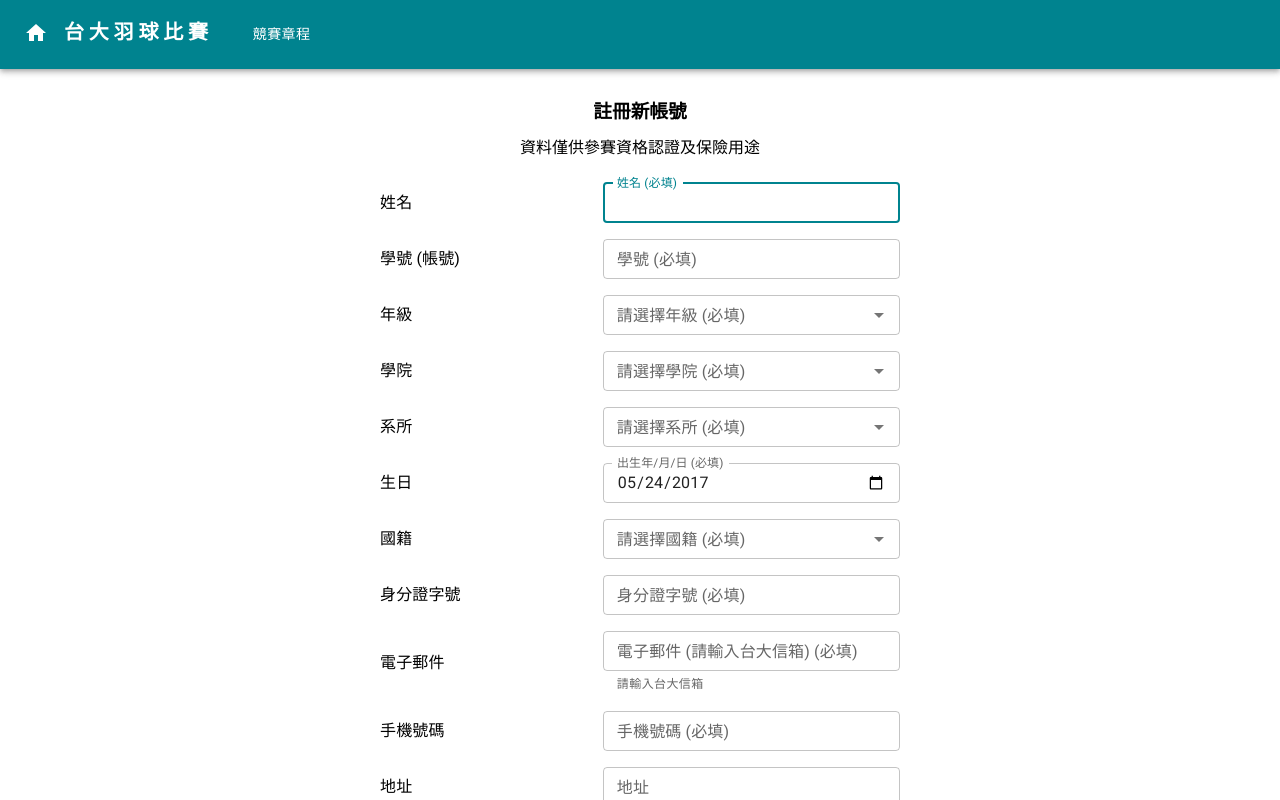
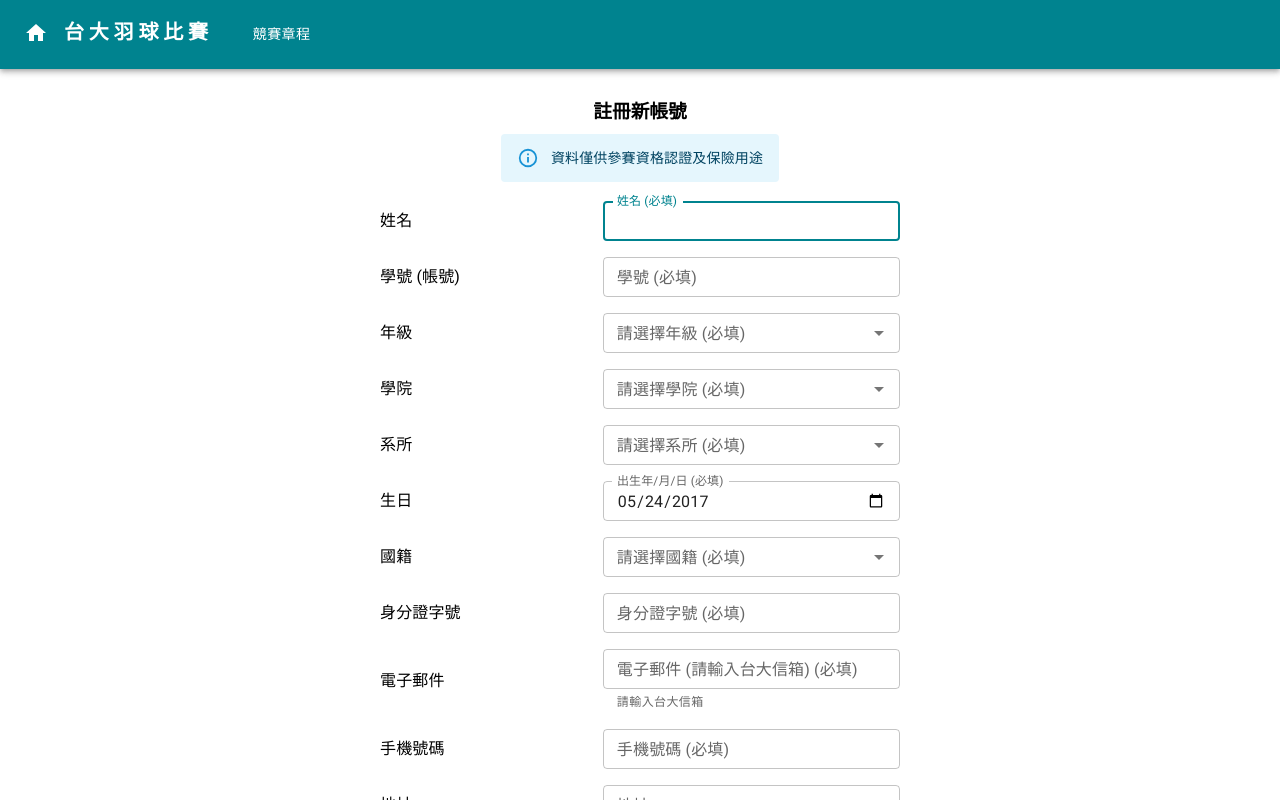
Before and after one commit to d336643/NTU_badminton_system, a React (Create React App) app in the folder frontend/: page /signup in a window 1280 px wide. Shown: the top 800 px of the page. Built offline with nearby package versions, Linux system fonts and the light colour scheme; no server answers.

Commit message:
change info style

```diff
--- a/frontend/src/components/ResetRequest.js
+++ b/frontend/src/components/ResetRequest.js
@@ -63,7 +63,6 @@ const Reset = () => {
 
     return (
         <>
-            {/* <Navbar /> */}
             <Container component="main" maxWidth="xs">
                 <InfoDialog open={open} setOpen={setOpen} turnBack={success} alertmessage={alertmessage} />
                 <CssBaseline />
--- a/frontend/src/components/Signup.js
+++ b/frontend/src/components/Signup.js
@@ -1,9 +1,9 @@
 import React, { useEffect, useState } from "react";
 import List from '@mui/material/List';
 import ListItem from '@mui/material/ListItem';
-import ListItemIcon from '@mui/material/ListItemIcon';
 import ListItemText from '@mui/material/ListItemText';
 import FormHelperText from '@mui/material/FormHelperText';
+import Alert from '@mui/material/Alert';
 import Button from '@mui/material/Button';
 import TextField from '@mui/material/TextField';
 import Container from '@mui/material/Container';
@@ -194,7 +194,9 @@ export default function SwitchListSecondary() {
                     }}
                 >
                     <h3 style={{ marginBottom: '2%' }}>註冊新帳號</h3>
-                    <p style={{ marginBottom: '3%' }}>資料僅供參賽資格認證及保險用途</p>
+                    <Alert severity="info" style={{ marginBottom: '2%' }}>
+                        資料僅供參賽資格認證及保險用途
+                    </Alert>
                     {/* <ListItem style={{ display: 'grid', gridAutoColumns: '1fr'}}>
                         <ListItemText sx={{ gridColumn: '1/3' }} id="info-shoot" primary="epo 基本資料頁面截圖" />
                         <Button
```
